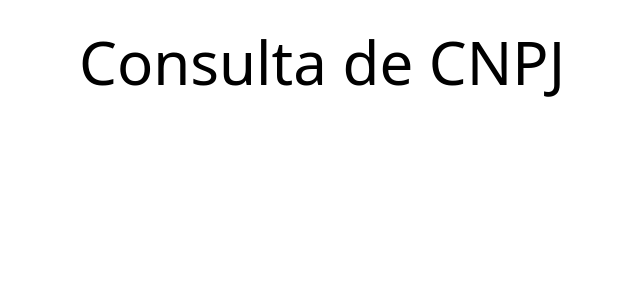
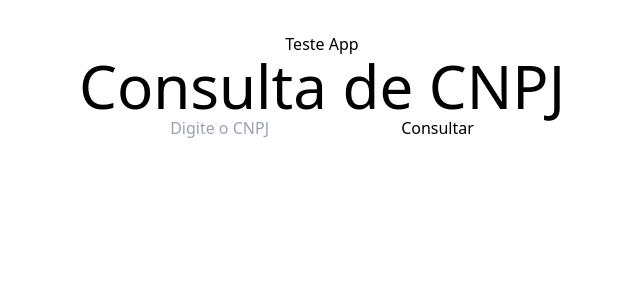
Before and after one commit to HiagoSant223/TesteDesenvolvedorFrontEnd, a React (Vite) app: page / in a window 1280 px wide. Shown: the top 300 px of the page, without its empty margins (318-958 px from the left). Built offline with nearby package versions, Linux system fonts and the light colour scheme.

Commit message:
style components

```diff
--- a/src/App.tsx
+++ b/src/App.tsx
@@ -1,11 +1,12 @@
-import './App.css';
+import "./App.css";
+import Input from "./components/Input";
 
 function App() {
-
   return (
-    <div className='container'>
-      <h1 className='text-6xl'>Consulta de CNPJ</h1>
-    </div>
+    <>
+      <h1>Teste App</h1>
+      <Input />
+    </>
   );
 }
 
```
Also changed, not shown: src/components/EmpresaData.tsx (+1 -18 lines).
